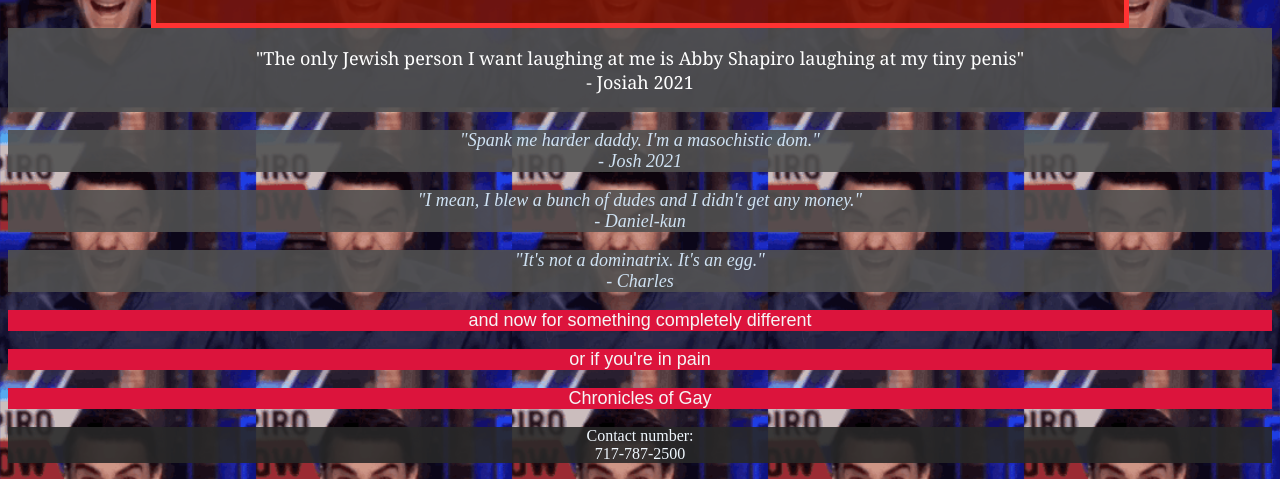
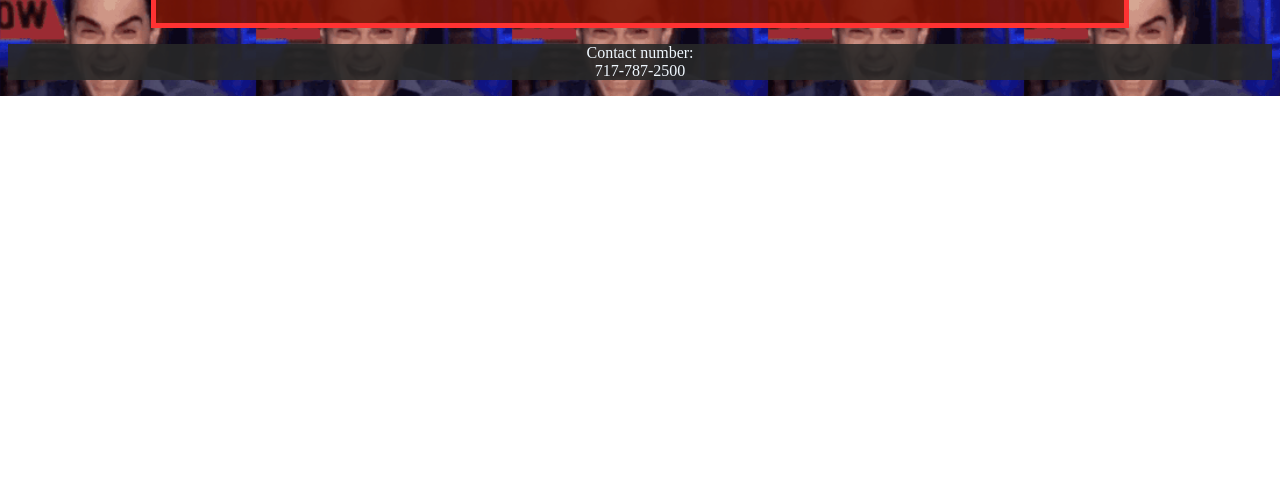
Before and after one commit to AmishHosting/AmishHosting.github.io, a plain HTML site: page index.html in a window 1280 px wide. Shown: the part 1544-2023 px from the top of the page. After the commit the page ends 1640 px from the top, so only its background shows below. Drawn offline with Linux system fonts and the light colour scheme.

Commit message:
Update index.html

```diff
--- a/index.html
+++ b/index.html
@@ -32,39 +32,6 @@
         <p class="light">^ Observe his objectifying male gaze. The white male privilege flows through him.</p>
 </div>
 
-<div id="aboutus">
-    <button type="button" id="activate_milkers" onclick="abbyfy()">
-        <p>"The only Jewish person I want laughing at me is Abby Shapiro laughing at my tiny penis"<br>- Josiah 2021</p>
-    </button>
-</div>
-
-<div class="quotes">
-    <p>"Spank me harder daddy. I'm a masochistic dom." <br>- Josh 2021</p>
-</div>
-<div class="quotes">
-    <p>"I mean, I blew a bunch of dudes and I didn't get any money."<br>- Daniel-kun</p>
-</div>
-<div class="quotes">
-    <p>"It's not a dominatrix. It's an egg."<br>- Charles</p>
-</div>
-
-<div class="wod">
-    <a href="./html/wod.html" target="_blank">
-        <p>and now for something completely different</p>
-    </a>
-</div>
-
-<div class="wod">
-    <a href="./html/health_calculator.html" target="_blank">
-        <p>or if you're in pain</p>
-    </a>
-</div>
-
-<div class="wod">
-    <a href="./html/CofD_dice_roll.html" target="_blank">
-        <p>Chronicles of Gay</p>
-    </a>
-</div>
 <script type="js" src="./js/scripts.js">
 </script>
 
```
